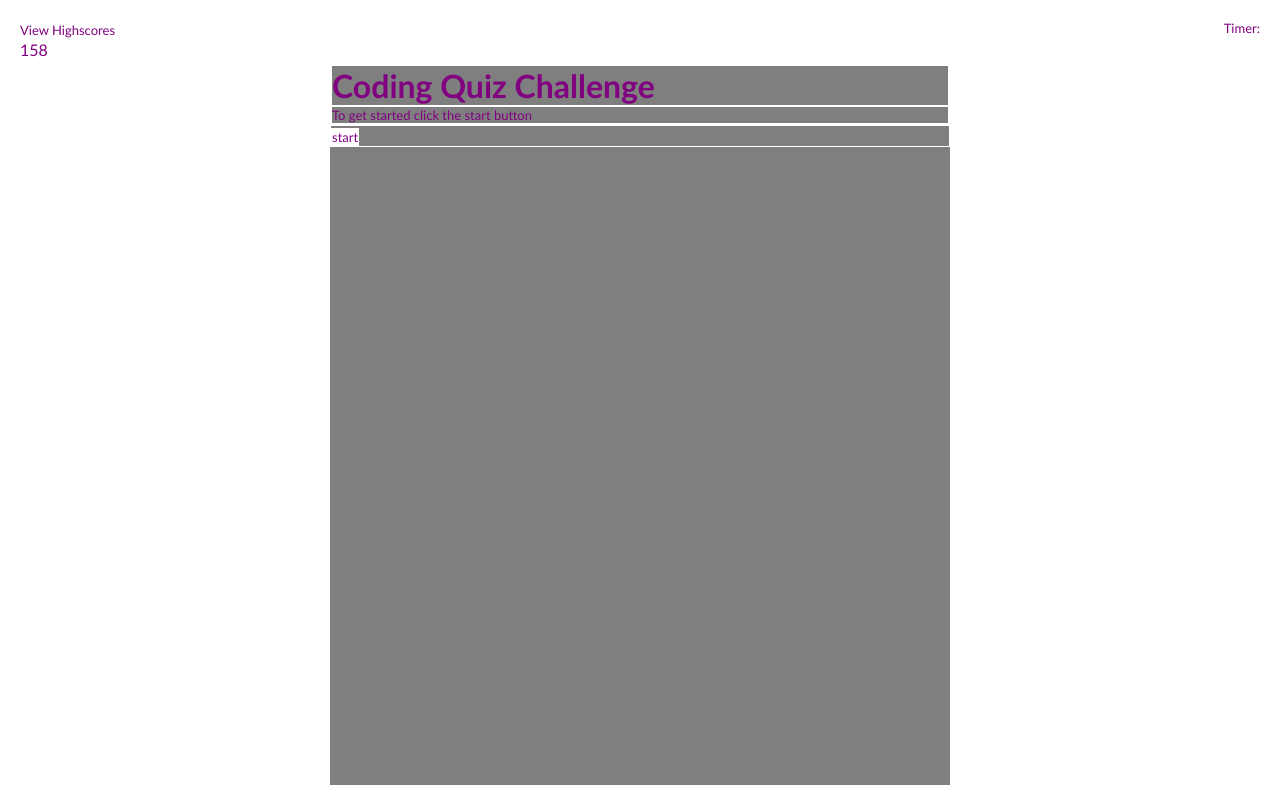
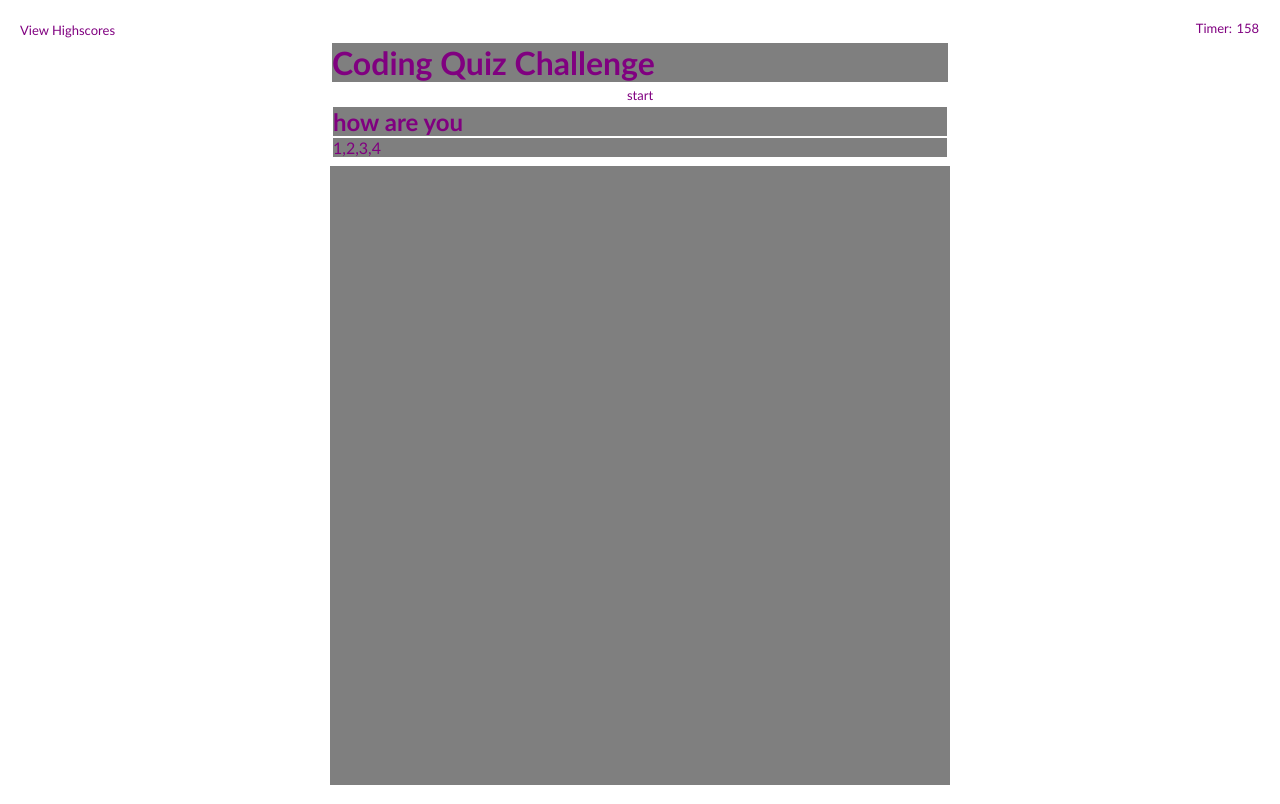
Before and after one commit to EdwinHdz04/04-Web-APIs-Code-Quiz, a plain HTML site: page index.html in a window 1280 px wide. Both pictures are taken after a click on the button "start". Drawn offline with Linux system fonts and the light colour scheme.

Commit message:
crated qestion windows divs and question functions

```diff
--- a/index.html
+++ b/index.html
@@ -15,7 +15,7 @@
         <!--Top bar section -->
         <div class= "top-bar">
             <button>View Highscores</button>
-            <p>Timer: <div id= "countdown" > 01:60 </div> </p>
+            <p>Timer: <span id= "countdown" > 160 </span> </p>
         </div>
 
         <!--inner div-->
@@ -24,14 +24,22 @@
             <!-- Main Header-->
             <Header class= "intro">
                 <h1>Coding Quiz Challenge</h1>
-                <P>To get started click the start button</P>
-
-
+                <div id= "starttext" >To get started click the start button</div>
             </Header>
+            <button id="startbutton">start</button>
 
             <!--quiz content-->
             <main>
-                <button id="startbutton">start</button>
+                <div id = "questionwindow">
+                    <h2 id="question">hello</h2>
+                    <div id="mcA"></div>
+                    <div id="mcB"></div>
+                    <div id="mcC"></div>
+                    <div id="mcD"></div>
+                </div>
+
+
+
 
 
             </main>
--- a/script.js
+++ b/script.js
@@ -1,12 +1,31 @@
 
 var startbutton = document.querySelector("#startbutton");
-var timerEl = document.getElementById('countdown');
-startbutton.addEventListener("click",function(){countdown();});
+var timerEl = document.getElementById("countdown");
+var question = document.querySelector("#question");
+var mcA = document.querySelector("#mcA");
+var mcB = document.querySelector("#mcB");
+var mcC = document.querySelector("#mcC");
+var mcD = document.querySelector("#mcD");
+var starttext = document.querySelector("#starttext");
+
+startbutton.addEventListener("click",function(event)
+{countdown();
+
+var questionlist = questions(1);
+mcA.textContent = questionlist[0].answers;
+question.textContent = questionlist[0].questions;
+console.log(questionlist[0].questions);
+starttext.textContent = "";
+
+
+
+
+
+});
 
 function countdown() {
     var timeLeft = 160;
 
-    // TODO: Use the `setInterval()` method to call a function to be executed every 1000 milliseconds
     var timeInterval = setInterval(function () {
       timeLeft--;
       timerEl.textContent = timeLeft;
@@ -19,3 +38,20 @@ function countdown() {
 
     }, 1000);
   }
+ function questions(params) {
+    switch (params) {
+        case 1 :
+        var questionlist=[
+        {
+        questions: "how are you",
+        answers: [1,2,3,4],
+        correctanswer: 1 }];
+
+            break;
+
+        default:
+            break;
+    }
+    return questionlist;
+
+ }
```
